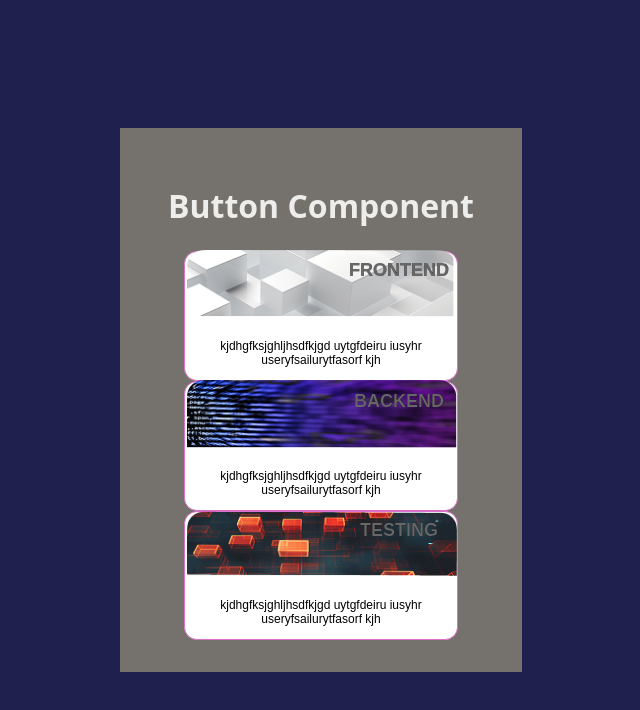
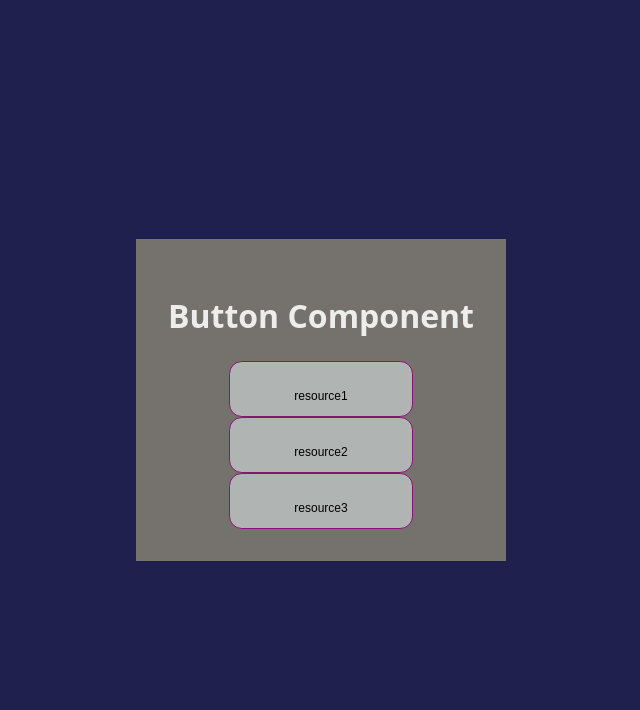
Before and after one commit to Lgtf5/UNITI_FRONTED, a React (Vite) app: page / in a window 1280 px wide. Shown: the top 710 px of the page, without its empty margins (319-959 px from the left). Built offline with nearby package versions, Linux system fonts and the light colour scheme.

Commit message:
first style test for resource button

```diff
--- a/src/App.jsx
+++ b/src/App.jsx
@@ -1,5 +1,7 @@
 import CategoryContainer from './components/buttons/categoryButton'
 import './App.css'
+import ResourceButton from './components/buttons/resourceButton'
+import ResourcesContainer from './components/buttons/resourceButton'
 
 function App() {
 
@@ -11,8 +13,8 @@ function App() {
         {/* <OkButton/> */}
         {/* <LoginButton /> */}
         {/* <SquareButton /> */}
-        <CategoryContainer />
-        {/* <ResourceButton/> */}
+        {/* <CategoryContainer /> */}
+        <ResourcesContainer />
         {/* <FooterLogin /> */}
         {/* <FooterRegister /> */}
       </div>
--- a/src/components/buttons/resourceButton.jsx
+++ b/src/components/buttons/resourceButton.jsx
@@ -1,24 +1,24 @@
 
-export default function ResourceButton({img, description,}) {
+ function ResourceButton({img, description,}) {
     return (
     <div className="resource-container">
         <button className='resource-button'>
-            <img src={img}/>
-            <p>{description}resource</p>
+            <img className="resource-img" src={img}/>
+            <p className="resource-description" >{description}</p>
             </button>
         </div>
     )
 }
 
-// export default function ResourcesContainer() {
-//     return (
-//         <>
-//             <div className='resource-container'>
-//                 <ResourceButton value="resource1" />
-//                 <ResourceButton value="resource2" />
-//                 <ResourceButton value="resource3" />
-//             </div>
-//         </>
-//     )
+export default function ResourcesContainer() {
+    return (
+        <>
+            <div className='resource-container'>
+                <ResourceButton img="" description="resource1" />
+                <ResourceButton img="" description="resource2" />
+                <ResourceButton img="" description="resource3" />
+            </div>
+        </>
+    )
 
-// }
+}
```
